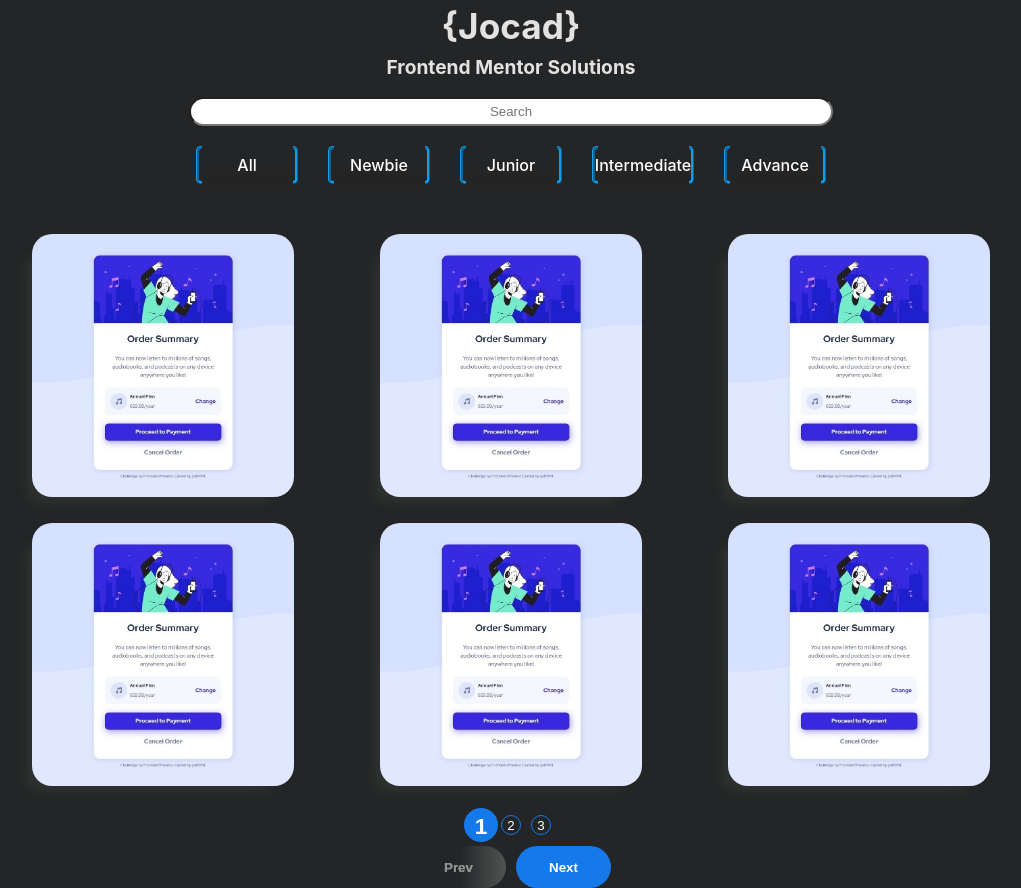
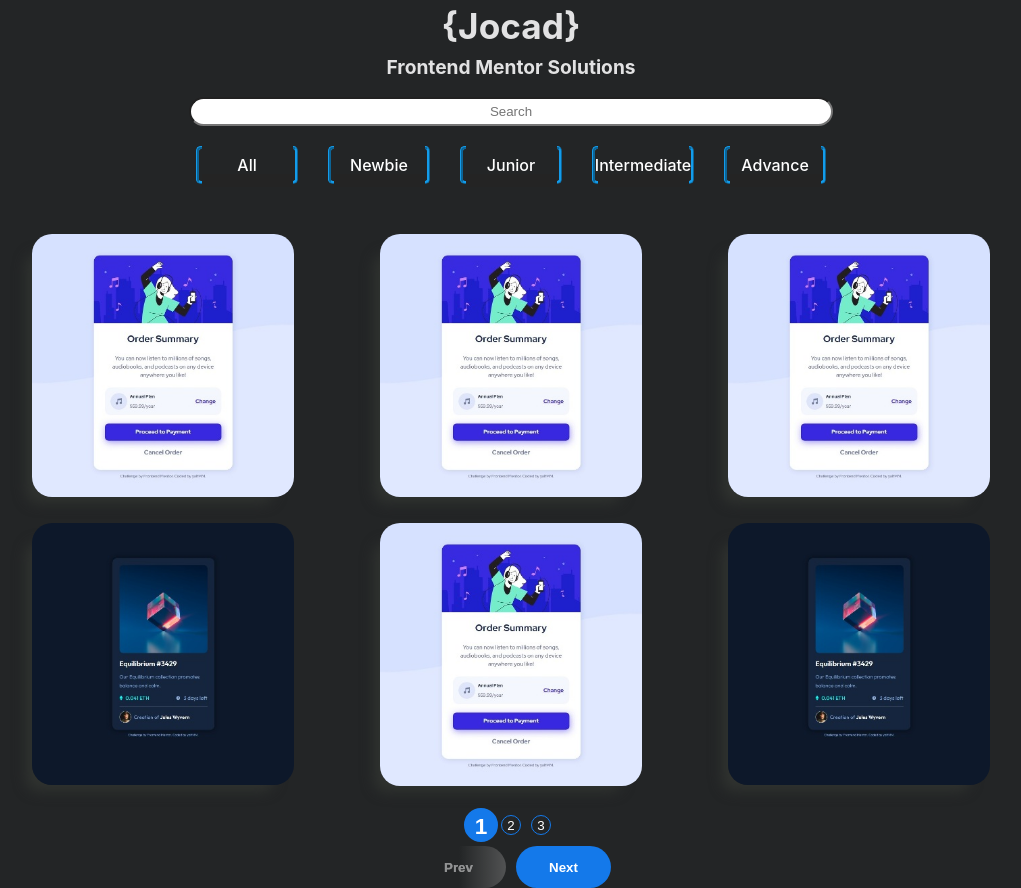
Before and after one commit to Jocad7/FMsolutions, a React (Vite) app: page / in a window 1280 px wide. Shown: the whole page, without its empty margins (129-1150 px from the left). Built offline with nearby package versions, Linux system fonts and the light colour scheme.

Commit message:
urls fixed

```diff
--- a/src/data/projects.js
+++ b/src/data/projects.js
@@ -1,77 +1,100 @@
 let project_list=[
     {
         "name": "example...",
-        "imgsrc": "./src/assets/order-summary-1.jpg"
+        "imgsrc": "./images/orderSummary.jpg"
     },
     {
         "name": "example...",
-        "imgsrc": "./src/assets/order-summary-1.jpg"
+        "imgsrc": "./images/orderSummary.jpg"
     },
     {
         "name": "example...",
-        "imgsrc": "./src/assets/order-summary-1.jpg"
+        "imgsrc": "./images/orderSummary.jpg"
     },
     {
         "name": "example...",
-        "imgsrc": "./src/assets/order-summary-1.jpg"
+        "imgsrc": "./images/nftCard.jpg"
     },
     {
         "name": "example...",
-        "imgsrc": "./src/assets/order-summary-1.jpg"
+        "imgsrc": "./images/orderSummary.jpg"
     },
     {
         "name": "example...",
-        "imgsrc": "./src/assets/order-summary-1.jpg"
+        "imgsrc": "./images/nftCard.jpg"
     },
     {
         "name": "example...",
-        "imgsrc": "./src/assets/order-summary-1.jpg"
+        "imgsrc": "./images/orderSummary.jpg"
     },
     {
         "name": "example...",
-        "imgsrc": "./src/assets/order-summary-1.jpg"
+        "imgsrc": "./images/nftCard.jpg"
     },
     {
         "name": "example...",
-        "imgsrc": "./src/assets/order-summary-1.jpg"
+        "imgsrc": "./images/orderSummary.jpg"
     },
     {
         "name": "example...",
-        "imgsrc": "./src/assets/order-summary-1.jpg"
+        "imgsrc": "./images/nftCard.jpg"
     },
     {
         "name": "example...",
-        "imgsrc": "./src/assets/order-summary-1.jpg"
+        "imgsrc": "./images/nftCard.jpg"
     },
     {
         "name": "example...",
-        "imgsrc": "./src/assets/order-summary-1.jpg"
+        "imgsrc": "./images/nftCard.jpg"
     },
     {
         "name": "example...",
-        "imgsrc": "./src/assets/order-summary-1.jpg"
+        "imgsrc": "./images/nftCard.jpg"
     },
     {
         "name": "example...",
-        "imgsrc": "./src/assets/order-summary-1.jpg"
+        "imgsrc": "./images/nftCard.jpg"
     },
     {
         "name": "example...",
-        "imgsrc": "./src/assets/order-summary-1.jpg"
+        "imgsrc": "./images/nftCard.jpg"
     },
     {
         "name": "example...",
-        "imgsrc": "./src/assets/order-summary-1.jpg"
+        "imgsrc": "./images/nftCard.jpg"
     },
     {
         "name": "example...",
-        "imgsrc": "./src/assets/order-summary-1.jpg"
+        "imgsrc": "./images/nftCard.jpg"
     },
     {
         "name": "example...",
-        "imgsrc": "./src/assets/order-summary-1.jpg"
+        "imgsrc": "./images/nftCard.jpg"
     },
-
+    {
+        "name": "example...",
+        "imgsrc": "./images/nftCard.jpg"
+    },
+    {
+        "name": "example...",
+        "imgsrc": "./images/nftCard.jpg"
+    },
+    {
+        "name": "example...",
+        "imgsrc": "./images/nftCard.jpg"
+    },
+    {
+        "name": "example...",
+        "imgsrc": "./images/nftCard.jpg"
+    },
+    {
+        "name": "example...",
+        "imgsrc": "./images/nftCard.jpg"
+    },
+    {
+        "name": "example...",
+        "imgsrc": "./images/nftCard.jpg"
+    },
 ]
 
 export { project_list }
```
Also changed, not shown: public/images/nftCard.jpg (renamed from src/assets/nft-card-1.jpg), public/images/orderSummary.jpg (renamed from src/assets/order-summary-1.jpg).
